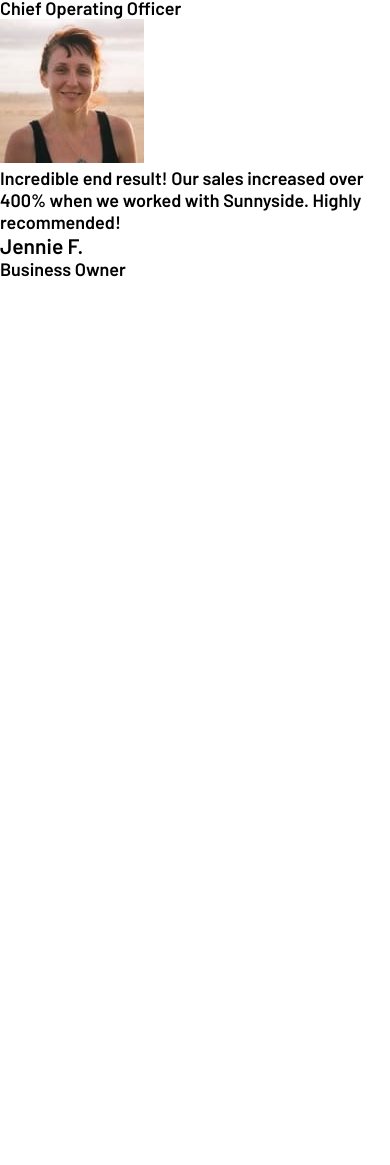
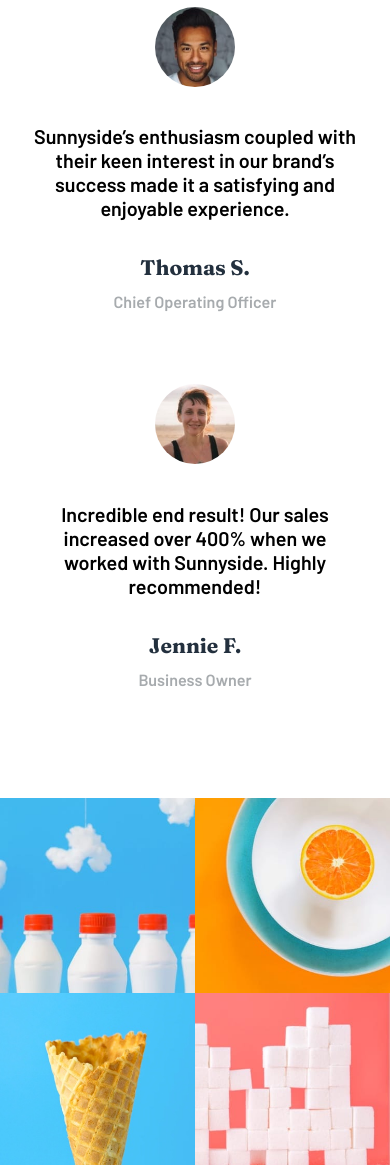
Before and after one commit to cristhianbenitez/html-websites, a plain HTML site: page index.html in a window 390 px wide. Shown: the part 4612-5777 px from the top of the page. Before the commit the page ends 4892 px from the top, so only its background shows below. Drawn offline with Linux system fonts and the light colour scheme.

Commit message:
main content mobile done

```diff
--- a/index.html
+++ b/index.html
@@ -146,7 +146,28 @@
           </span>
         </div>
       </section>
-      <div class="agency-images"></div>
+      <div class="agency-images">
+        <img
+          class="agency-images__item"
+          src="images/mobile/image-gallery-milkbottles.jpg"
+          alt="milk bottles"
+        />
+        <img
+          class="agency-images__item"
+          src="images/mobile/image-gallery-orange.jpg"
+          alt="orange"
+        />
+        <img
+          class="agency-images__item"
+          src="images/mobile/image-gallery-cone.jpg"
+          alt="cone"
+        />
+        <img
+          class="agency-images__item"
+          src="images/mobile/image-gallery-sugar-cubes.jpg"
+          alt="sugar cubes"
+        />
+      </div>
     </main>
   </body>
 </html>
--- a/styles/_main-content.scss
+++ b/styles/_main-content.scss
@@ -68,10 +68,50 @@
         margin-bottom: 4em;
       }
     }
-    .agency-testimonials {
-      &__title {
-        margin: 2em;
+  }
+
+  .agency-testimonials {
+    &__title {
+      margin: 3em 0;
+      text-align: center;
+      font-family: $ff-fraunces;
+      font-weight: $fw-black;
+      text-transform: uppercase;
+      font-size: 1.2rem;
+      letter-spacing: 4px;
+      margin-bottom: 0;
+    }
+    &__item {
+      text-align: center;
+
+      &-image {
+        margin-top: 4em;
+        border-radius: 100%;
+        width: 80px;
+      }
+      &-text {
+        margin: 1.7em;
+        font-size: 1.1rem;
+      }
+      &-name {
+        font-family: $ff-fraunces;
+        margin: 0.5em;
+        color: $very-dark-desaturated-blue;
+      }
+      &-occupation {
+        font-size: 0.9rem;
+        color: $grayish-blue;
       }
     }
   }
+
+  .agency-images {
+    margin-top: 6em;
+    display: flex;
+    flex-wrap: wrap;
+    width: 100%;
+    &__item {
+      width: 50%;
+    }
+  }
 }
--- a/styles/styles.scss
+++ b/styles/styles.scss
@@ -41,6 +41,3 @@ html {
     }
   }
 }
-
-main {
-}
```
Also changed, not shown: styles/styles.css, 1 other file.
